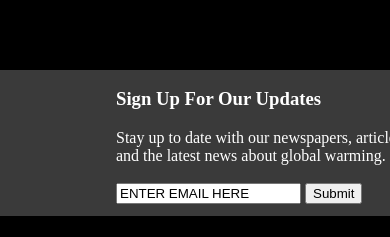
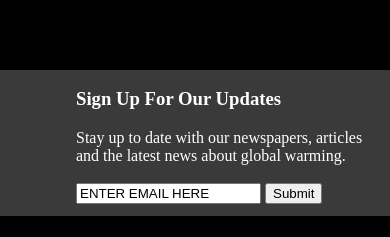
Before and after one commit to aamirnmalik/Global_Warming_Website, a plain HTML site: page MainPage/index.html in a window 390 px wide. Shown: the part 1714-1951 px from the top of the page. Drawn offline with nearby package versions, Linux system fonts and the light colour scheme.

Commit message:
Added Media Querries for Footer

```diff
--- a/MainPage/style.css
+++ b/MainPage/style.css
@@ -118,6 +118,7 @@ li:hover .dropdown li{
 h1{
 	color: white;
 }
+
 .footer {
 	margin-top: 50px;
 	clear: left;
@@ -151,4 +152,14 @@ br{
 	.righter{
 		margin-left: 2%;
 	}
+
+	.footerRight{
+		width: 390px;
+	}
+	.footerMiddle{
+		margin-left: 100px;
+	}
+	.footerLeft{
+		margin-left: 60px;
+	}
  }
```
